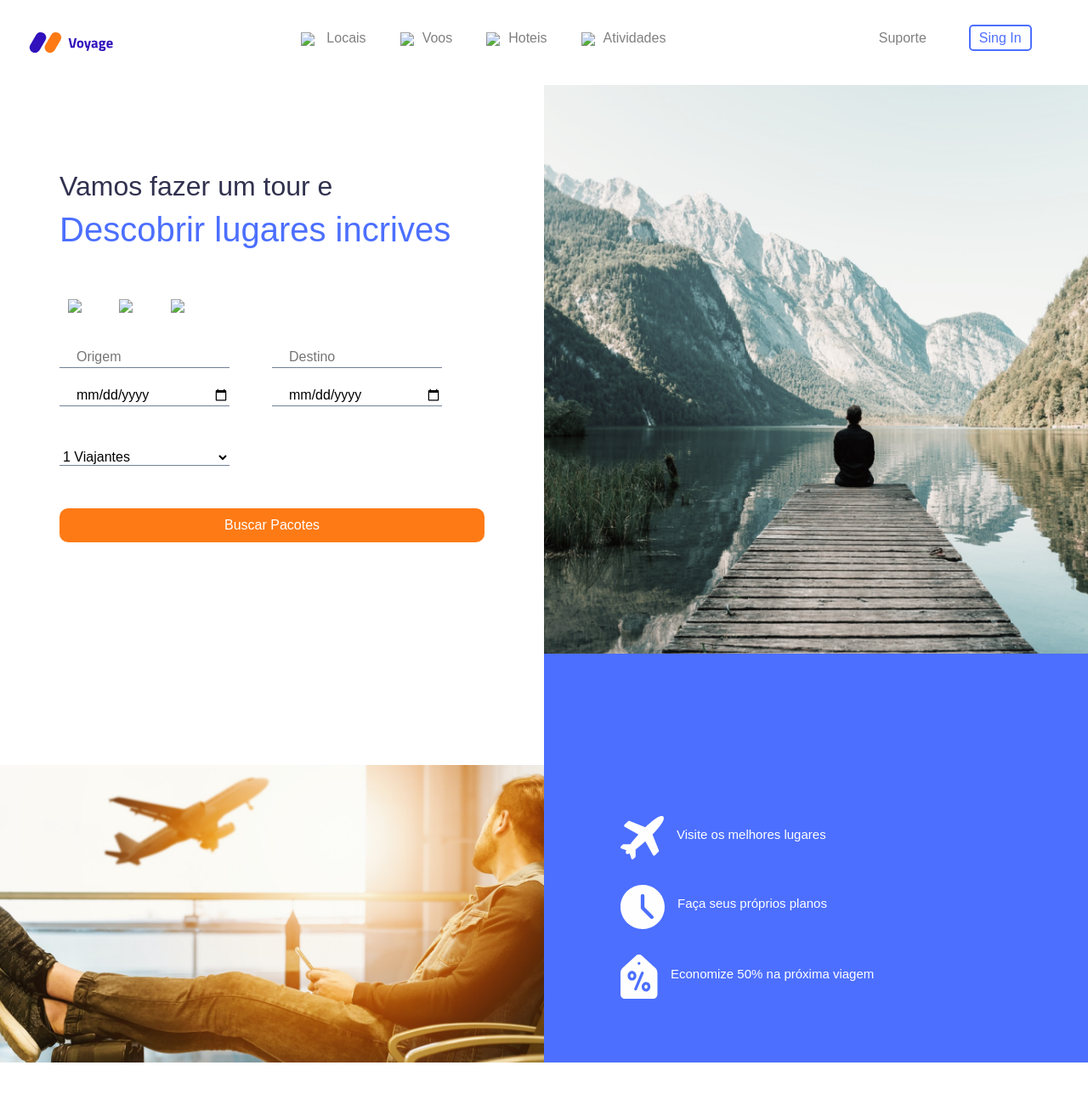
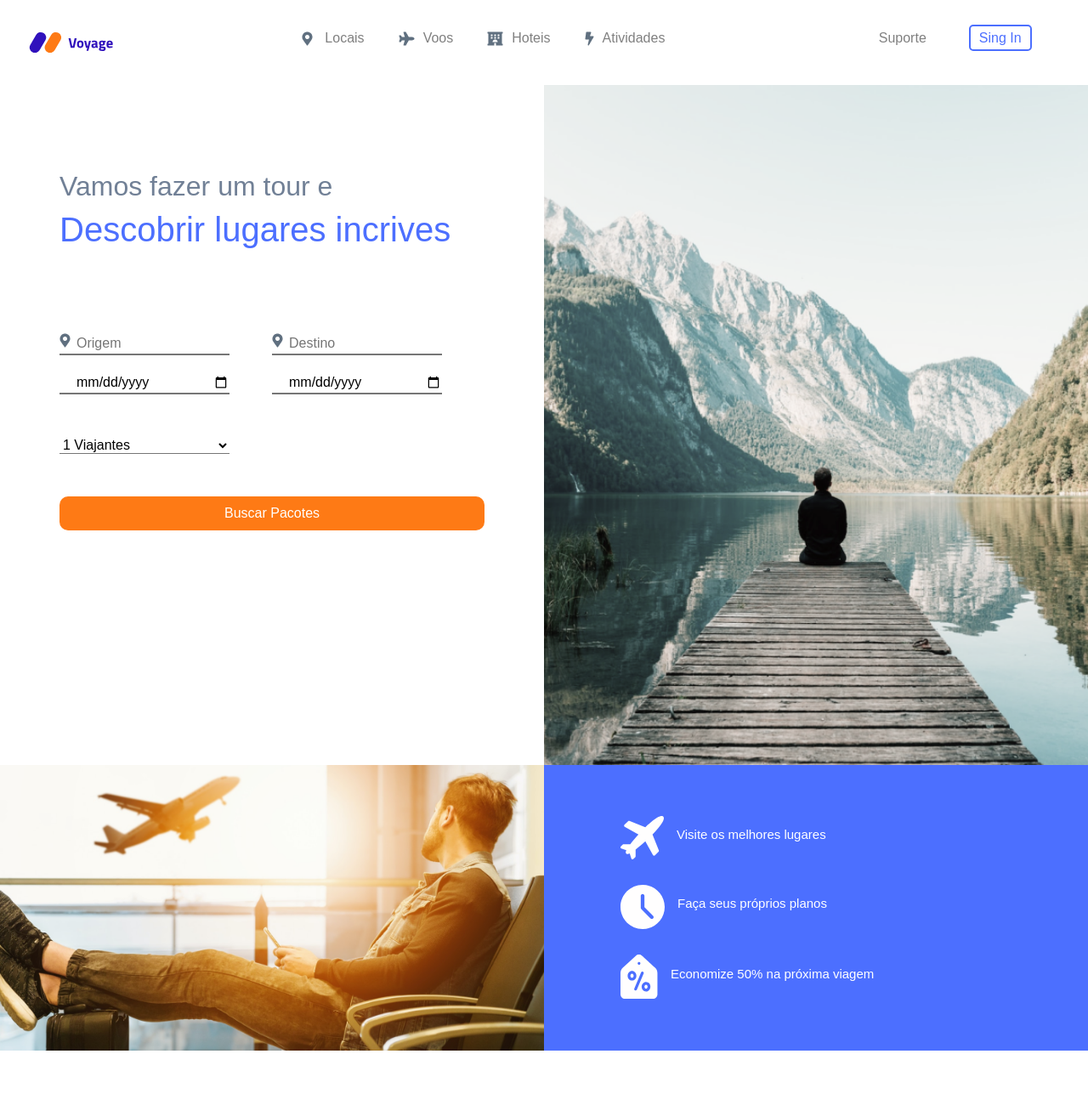
Before and after one commit to JonasJesus42/voyager-projeto-individual-recode, a plain HTML site: page index.html in a window 1280 px wide. Shown: the top 1300 px of the page at 85% size. Drawn offline with nearby package versions, Linux system fonts and the light colour scheme; a web font is replaced by a local one.

Commit message:
refatorando o css e html

```diff
--- a/index.css
+++ b/index.css
@@ -1,10 +1,11 @@
 @import url('https://fonts.googleapis.com/css2?family=Press+Start+2P&family=Roboto:wght@700&family=Shippori+Antique&display=swap');
 
 :root {
-    --form-second-color: #edf2f7;
+    --form-second-color:      #edf2f7;
     --form-second-color-text: #718096;
-    --form-color-text: #31314f;
-    --principal-color: #4c6fff;
+    --form-color-text:        #31314f;
+    --principal-color:        #4c6fff;
+    --second-color:           #fe7a15;
 }
 
 * {
@@ -24,7 +25,7 @@
 }
 
 #images {
-    background-color: #4c6fff;
+    background-color: var(--principal-color);
 }
 
 main {
@@ -33,11 +34,18 @@ main {
 
 .banner {
     overflow: hidden;
+    background-image: url(/assets/imagens-de-fundo/Image.png);
+    background-repeat: no-repeat;
+    background-size: cover;
+    background-position: center;
 }
-
-.banner img {
-    width: 140%;
-    transform: translateX(-10%);
+.banner-dois
+{
+    overflow: hidden;
+    background-image: url(/assets/imagens-de-fundo/cara-aviao.png);
+    background-repeat: no-repeat;
+    background-size: cover;
+    background-position: center;
 }
 
 .area-funcionalidade {
@@ -62,14 +70,13 @@ main {
 }
 
 .area {
-
     width: 100%;
     height: 100%;
 }
 
 .input {
     border-top: none;
-    border-bottom: 1px solid #718096;
+    border-bottom: 1px solid var();
     border-left: none;
     border-right: none;
     margin: 10px 0;
@@ -82,13 +89,13 @@ main {
     border-top: none;
     border-left: none;
     border-right: none;
-    border-bottom: 1px solid #718096;
+    border-bottom: 1px solid var();
     width: 200px
 }
 
 button {
     color: #FFFFFF;
-    background-color: #fe7a15;
+    background-color: var(--second-color);
     border-radius: 10px;
     border: none;
     margin-top: 50px;
@@ -97,25 +104,25 @@ button {
 }
 
 .icon-input-pointer {
-    background-image: url(/assets/point.png);
+    background-image: url(/assets/icons/point.png);
     background-repeat: no-repeat;
     padding-left: 20px;
 }
 
 .icon-input-calendar {
-    background-image: url(/assets/calendar.svg);
+    background-image: url(/assets/icons/);
     background-repeat: no-repeat;
     padding-left: 20px;
 }
 
 .area-conteudo h1 {
-    color: #4c6fff;
+    color: var(--principal-color);
     font-family: Arial, Helvetica, sans-serif;
 }
 
 .area-conteudo h2 {
     margin-top: 100px;
-    color: #31314f;
+    color: var(--form-second-color-text);
 }
 
 .tipo-viagem {
@@ -129,13 +136,13 @@ button {
 }
 
 .tipo-viagem img:hover {
-    border-bottom: 2px solid #fe7a15;
+    border-bottom: 2px solid var(--second-color);
 }
 
 .segundo {
     width: 50vw;
     max-height: 350px;
-    background-color: #4c6fff;
+    background-color: var(--principal-color);
 }
 
 .anuncio {
--- a/index.html
+++ b/index.html
@@ -15,10 +15,10 @@
         <div class="area-menu">
             <img src="/assets/Logo.svg" id="logo">
             <nav id="menu">
-                <li><img src="/assets/point.png"><a href="/index.html"> Locais</a></li>
-                <li><img src="/assets/avião.png"><a href="#">Voos</a></li>
-                <li><img src="/assets/hotel.png"><a href="#">Hoteis</a></li>
-                <li><img src="/assets/raio.png"><a href="#">Atividades</a></li>
+                <li><img src="/assets/icons/point.png"><a href="/index.html"> Locais</a></li>
+                <li><img src="/assets/icons/avião.png"><a href="#">Voos</a></li>
+                <li><img src="/assets/icons/hotel.png"><a href="#">Hoteis</a></li>
+                <li><img src="/assets/icons/raio.png"><a href="#">Atividades</a></li>
             </nav>
             <nav>
                 <li id="suporte"><a href="#">Suporte</a></li>
@@ -32,9 +32,9 @@
                 <h2> Vamos fazer um tour e </h2>
                 <h1>Descobrir lugares incrives</h1>
                 <div class="tipo-viagem">
-                    <img src="/assets/point.png" >
-                    <img src="/assets/avião.png" >
-                    <img src="/assets/hotel.png" >
+                    <img src="/assets/icons/point.png" >
+                    <img src="/assets/icons/avião.png" >
+                    <img src="/assets/icons/hotel.png" >
                 </div>
                 <div class="area">
                     <div class="area-selecao">
@@ -60,25 +60,24 @@
             </div>
         </div>
         <div class="area-conteudo banner" id="images">
-            <img src="/assets/Image.png" >
+
         </div>
     </main>
     <main>
-        <section class="banner segundo ">
-            <img src="/assets/Image(1).png">
+        <section class="banner-dois segundo ">
         </section>
         <section class="segundo" >
             <div class="anuncio">
-                <div class="img-icons"><img src="/assets/Icon(2).svg"><h1>Visite os melhores lugares</h1></div>
-                <div class="img-icons"><img src="/assets/Icon.svg"><h1>Faça seus próprios planos</h1></div>
-                <div class="img-icons"><img src="/assets/Icon(1).svg"><h1>Economize 50% na próxima viagem</h1></div>
+                <div class="img-icons"><img src="/assets/icons/aviao.svg"><h1>Visite os melhores lugares</h1></div>
+                <div class="img-icons"><img src="/assets/icons/relogio.svg"><h1>Faça seus próprios planos</h1></div>
+                <div class="img-icons"><img src="/assets/icons/desconto.svg"><h1>Economize 50% na próxima viagem</h1></div>
             </div>
         </section>
     </main>
     <section class="cards ">
         <div class="card-group">
             <div class="card">
-              <img src="/assets/Image + Badges.png" class="card-img-top" alt="...">
+              <img src="/assets/cards/Image + Badges.png" class="card-img-top" alt="...">
               <div class="card-body">
                 <h5 class="card-title">Mermaid Beach Resort:</h5>
                 <p class="card-text"> A maneira mais alegre de passar suas férias </p>
@@ -86,7 +85,7 @@
               </div>
             </div>
             <div class="card">
-              <img src="/assets/Image + Badges(1).png" class="card-img-top" alt="...">
+              <img src="/assets/cards/Image + Badges(1).png" class="card-img-top" alt="...">
               <div class="card-body">
                 <h5 class="card-title">Card title</h5>
                 <p class="card-text">This card has supporting text below as a natural lead-in to additional content.</p>
@@ -94,7 +93,7 @@
               </div>
             </div>
             <div class="card">
-              <img src="/assets/Image + Badges(2).png" class="card-img-top" alt="...">
+              <img src="/assets/cards/Image + Badges(2).png" class="card-img-top" alt="...">
               <div class="card-body">
                 <h5 class="card-title">Card title</h5>
                 <p class="card-text">This is a wider card with supporting text below as a natural lead-in to additional content. This card has even longer content than the first to show that equal height action.</p>
--- a/login.css
+++ b/login.css
@@ -166,7 +166,7 @@ h4::after {
 
 #banner {
     overflow: hidden;
-    background-image: url(/assets/cmb_no_deserto.png);
+    background-image: url(/assets/imagens-de-fundo/cmb_no_deserto.png);
     background-size: cover;
 }
 .mostrar{
--- a/menu.css
+++ b/menu.css
@@ -70,7 +70,7 @@ nav img{
     max-width: 1200px;
     margin: auto;
     height: 65px;
-    border-bottom: 1px solid #718096;
+    border-bottom: 1px solid #d3d7dd;
     align-items: center;
     justify-content: space-between;
 }
@@ -113,6 +113,10 @@ nav img{
     }
 }
 @media (min-width: 900px) {
+    .menu-hamburger
+    {
+        display: none;
+    }
     .menu-lateral{
         display: none;
     }
```
Also changed, not shown: assets/cards/Image + Badges(1).png (renamed from assets/Image + Badges(1).png), assets/cards/Image + Badges(2).png (renamed from assets/Image + Badges(2).png), assets/cards/Image + Badges.png (renamed from assets/Image + Badges.png), assets/icons/aviao.svg (renamed from assets/Icon(2).svg), assets/icons/desconto.svg (renamed from assets/Icon(1).svg), assets/icons/relogio.svg (renamed from assets/Icon.svg), assets/imagens-de-fundo/Image 2.png (renamed from assets/Image 2.png), assets/imagens-de-fundo/Image.png (renamed from assets/Image.png), assets/imagens-de-fundo/cara-aviao.png (renamed from assets/Image(1).png), assets/imagens-de-fundo/carro_no_deserto.png (renamed from assets/carro_no_deserto.png), 2 other files.
